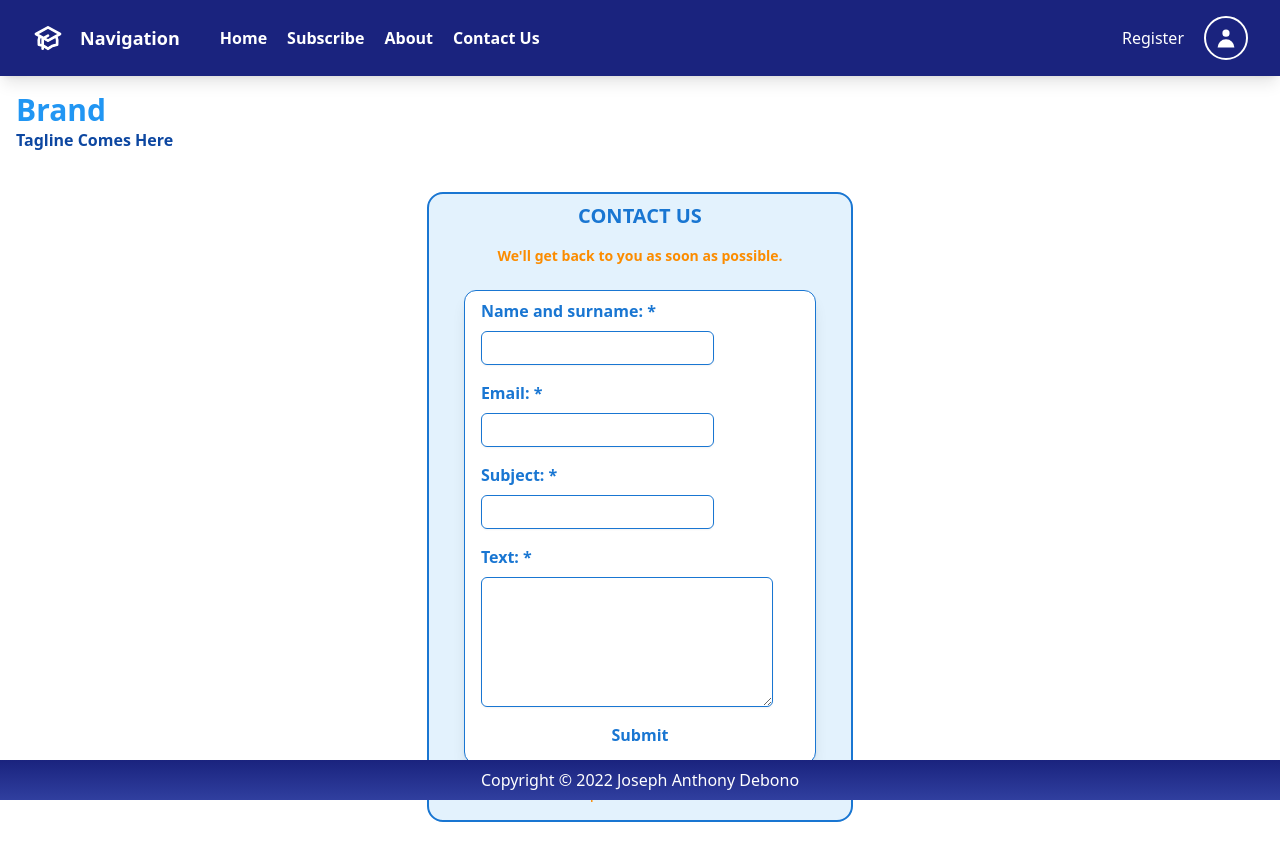
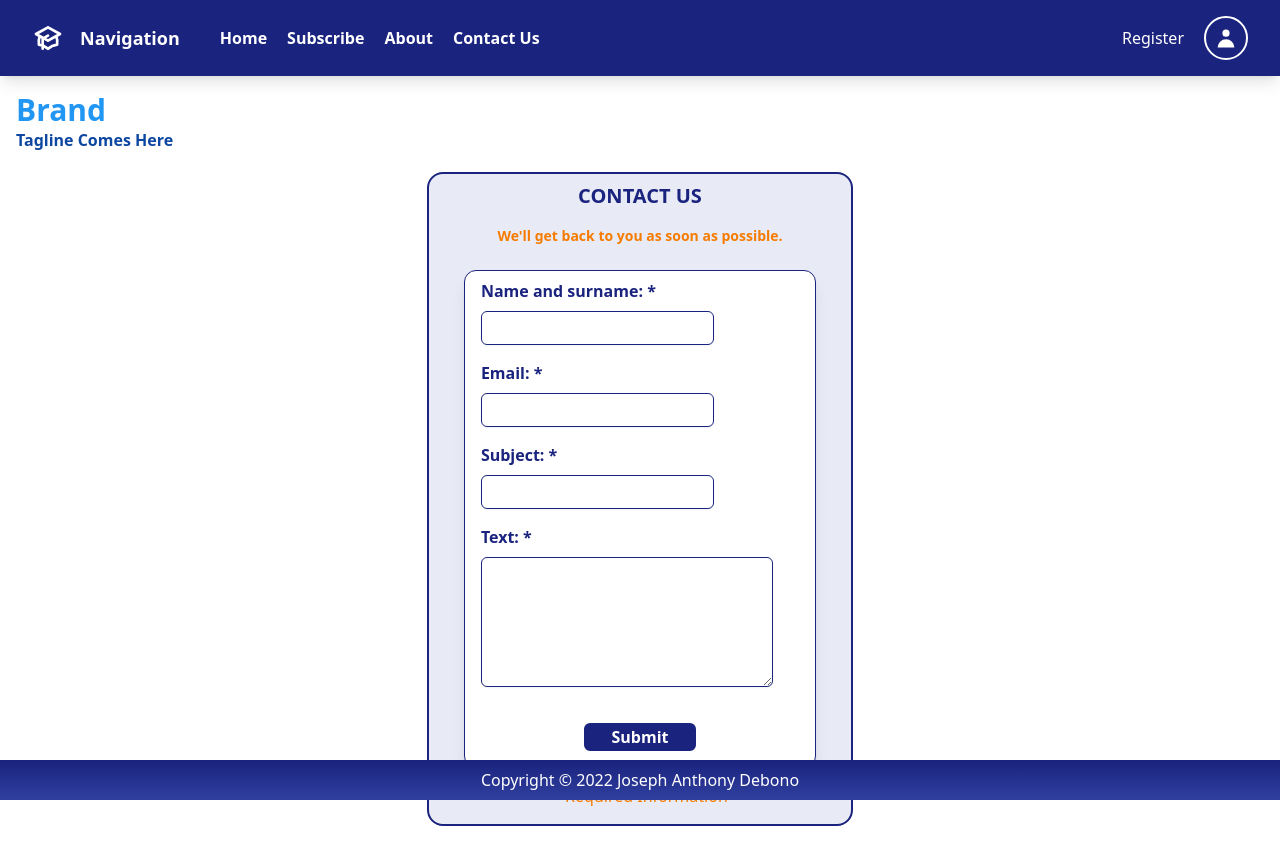
Before and after one commit to jadebono/bitscope, a React (Create React App) app in the folder frontend/: page /contact in a window 1280 px wide. Built offline with nearby package versions, Linux system fonts and the light colour scheme.

Commit message:
changed colour scheme of Contact

```diff
--- a/frontend/src/components/Contact.jsx
+++ b/frontend/src/components/Contact.jsx
@@ -12,17 +12,17 @@ export default function Contact(props) {
 
   // the form field that will be displayed if submission === false
   const form = (
-    <div className="flex justify-center mt-5 mb-20 md:my-10">
-      <div className="flex-col flex justify-center items-center w-4/5 md:w-1/3 bg-blue-50 rounded-2xl border-2 border-blue-700">
-        <div className="my-2 text-xl  uppercase text-blue-700 font-bold">
+    <div className="flex justify-center mt-5 mb-20 md:mb-10">
+      <div className="flex-col flex justify-center items-center w-4/5 md:w-1/3 bg-indigo-50 rounded-2xl border-2 border-indigo-900">
+        <div className="my-2 text-xl  uppercase text-indigo-900 font-bold">
           Contact Us
         </div>
 
-        <div className="my-2 text-center text-sm font-semibold  text-orange-600">
+        <div className="my-2 text-center text-sm font-semibold  text-orange-700">
           We'll get back to you as soon as possible.{" "}
         </div>
         <form
-          className="bg-white w-5/6 m-4 rounded-xl shadow-lg border border-1 border-blue-700 flex flex-col justify-center text-blue-700 font-semibold "
+          className="bg-white w-5/6 m-4 rounded-xl shadow-lg border border-1 border-indigo-900 flex flex-col justify-center text-indigo-900 font-semibold "
           onSubmit={handleSubmit}
         >
           <div className="flex flex-col ml-4 my-2">
@@ -37,7 +37,7 @@ export default function Contact(props) {
               type="text"
               value={fields.name || ""}
               onChange={handleChange}
-              className="ml-4 w-2/3 border border-gray-300 rounded-md shadow-sm p-1"
+              className="ml-4 w-2/3 border border-indigo-900 rounded-md shadow-sm p-1"
             />
           </div>
           <div className="flex flex-col mt-4 ml-4 mb-2">
@@ -52,7 +52,7 @@ export default function Contact(props) {
               type="email"
               value={fields.email || ""}
               onChange={handleChange}
-              className="ml-4 w-2/3 border border-gray-300 rounded-md shadow-sm p-1"
+              className="ml-4 w-2/3 border border-indigo-900 rounded-md shadow-sm p-1"
             />
           </div>
           <div className="flex flex-col mt-4 ml-4 mb-2">
@@ -67,7 +67,7 @@ export default function Contact(props) {
               type="text"
               value={fields.subject || ""}
               onChange={handleChange}
-              className="ml-4 w-2/3 border border-gray-300 rounded-md shadow-sm p-1"
+              className="ml-4 w-2/3 border border-indigo-900 rounded-md shadow-sm p-1"
             />
           </div>
           <div className="flex flex-col mt-4 ml-4 mb-2">
@@ -83,16 +83,18 @@ export default function Contact(props) {
               type="text"
               value={fields.body || ""}
               onChange={handleChange}
-              className="ml-4 w-5/6 border border-gray-300 rounded-md shadow-sm p-1"
+              className="ml-4 w-5/6 border border-indigo-900 rounded-md shadow-sm p-1"
             />
           </div>
           <div className="flex flex-row my-4 justify-around">
-            <button className="btn-form">Submit</button>
+            <button className=" mt-5 w-28 mx-auto border-2 border-indigo-900 bg-indigo-900 text-white rounded-md hover:shadow-2xl hover:text-indigo-900 hover:bg-white transition east-out duration-500">
+              Submit
+            </button>
           </div>
         </form>
-        <p className="mb-4 text-center text-blue-700 font-bold">
+        <p className="mb-4 text-center text-indigo-900 font-bold">
           *{" "}
-          <span className="text-orange-600 font-normal">
+          <span className="text-orange-700 font-normal">
             Required Information
           </span>
         </p>
@@ -103,7 +105,7 @@ export default function Contact(props) {
   // The email confirmation and return home button screen after a successful submission
   const returnHome = (
     <div className="flex justify-center mt-20">
-      <div className="flex flex-col justify-center w-4/12 items-center bg-blue-50 rounded-2xl border-2 border-blue-700">
+      <div className="flex flex-col justify-center w-4/12 items-center bg-blue-50 rounded-2xl border-2 border-indigo-900">
         <div
           className="bg-orange-100 border-l-4 rounded-lg border-orange-500 text-orange-700 p-2 m-4"
           role="alert"
```
